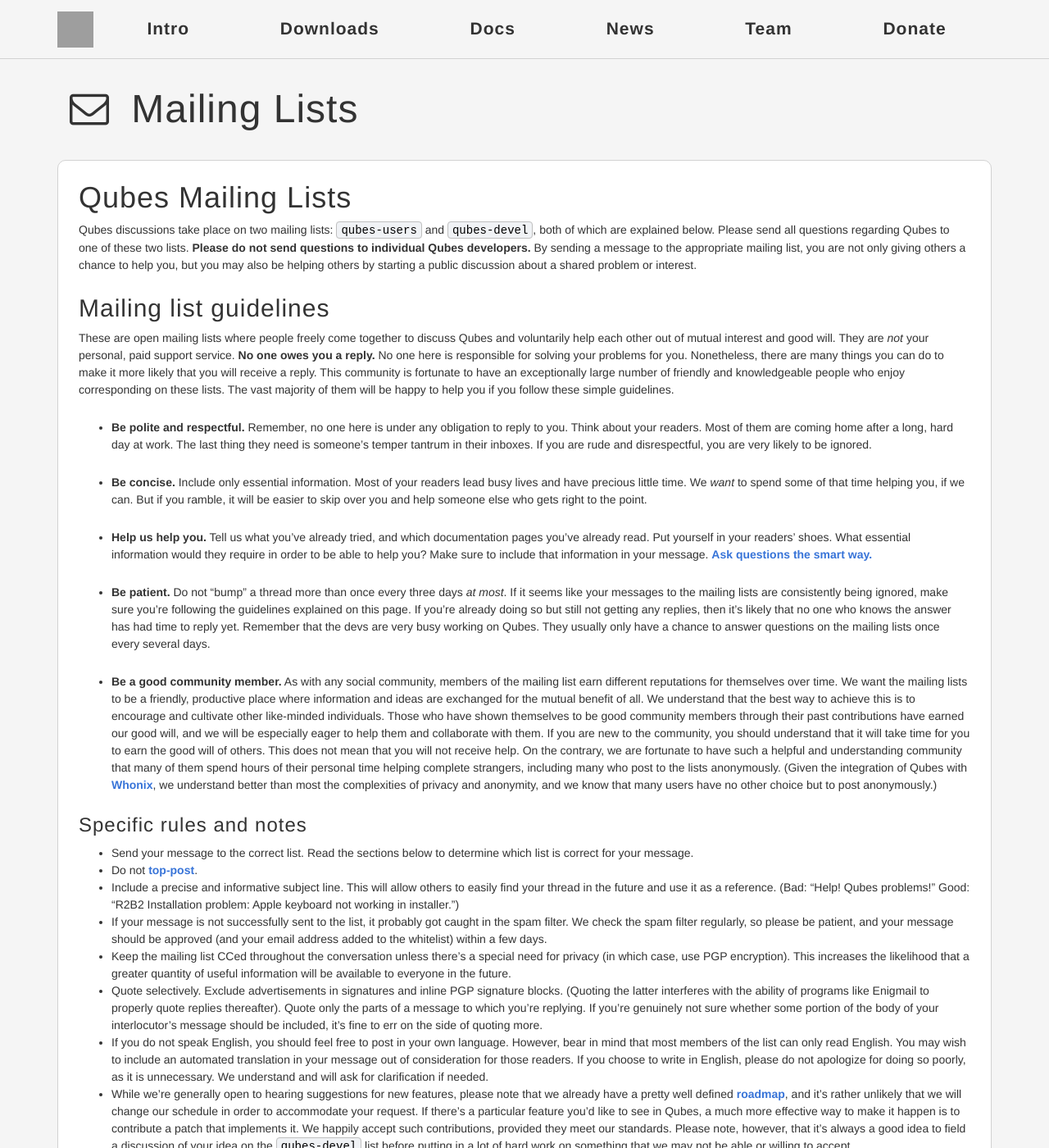
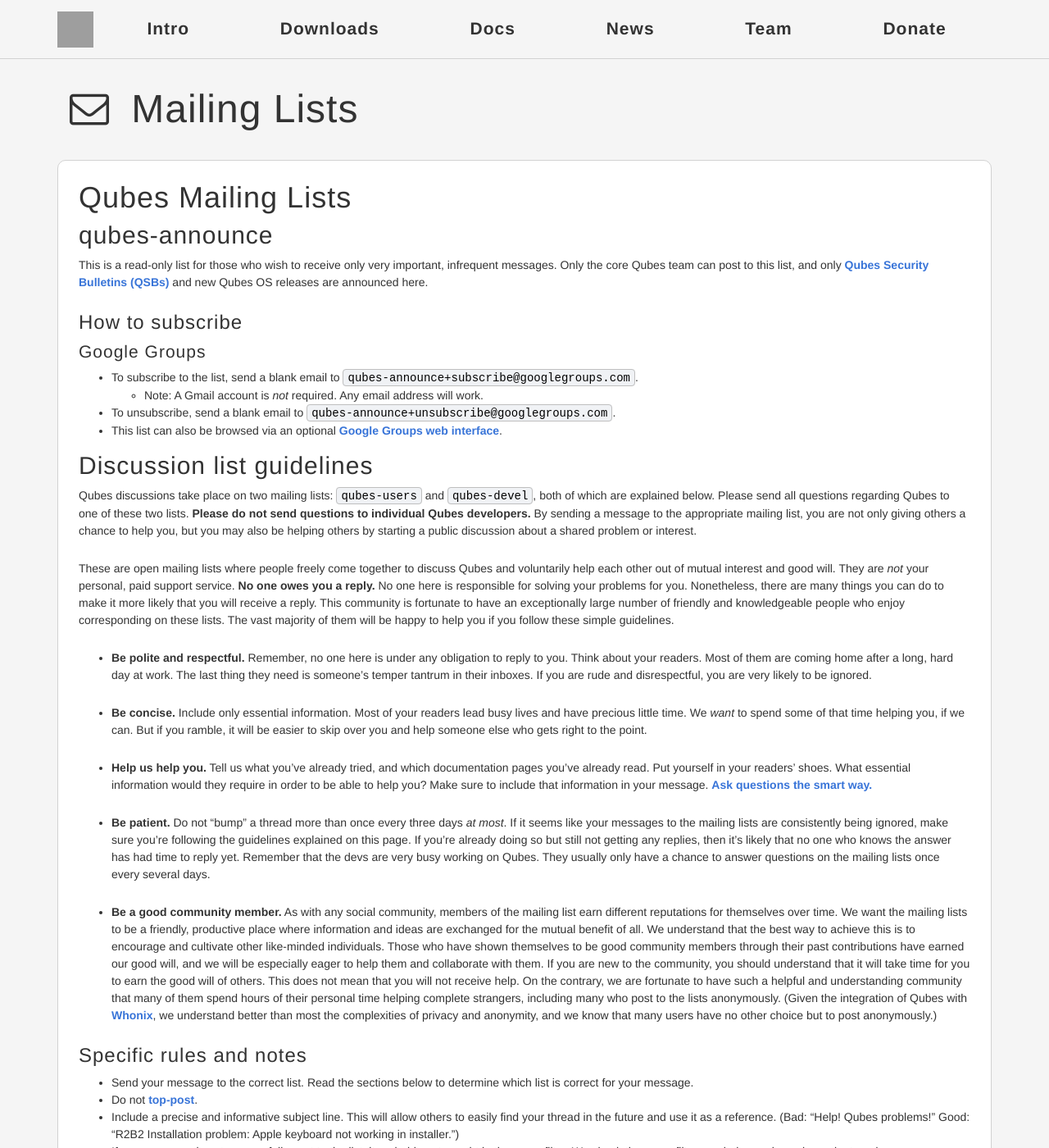
Before and after one commit to QubesOS/qubesos.github.io, a Jekyll site: the page built from pages/mailing-lists.md, in a window 1280 px wide and 1400 px high. Shown: the whole window at 82% size. Built offline with Jekyll 4.4.1, drawn with Linux system fonts in a browser that asks for light colours; some web fonts are replaced; grey boxes are pictures that could not be loaded.

Commit message:
Add entry for qubes-announce
QubesOS/qubes-issues#2395

```diff
--- a/pages/mailing-lists.md
+++ b/pages/mailing-lists.md
@@ -14,6 +14,30 @@ redirect_from:
 Qubes Mailing Lists
 ===================
 
+qubes-announce
+--------------
+
+This is a read-only list for those who wish to receive only very important,
+infrequent messages. Only the core Qubes team can post to this list, and only
+[Qubes Security Bulletins (QSBs)][qsb] and new Qubes OS releases are announced
+here.
+
+### How to subscribe
+
+#### Google Groups
+
+ * To subscribe to the list, send a blank email to
+   `qubes-announce+subscribe@googlegroups.com`.
+   * Note: A Gmail account is *not* required. Any email address will work.
+ * To unsubscribe, send a blank email to
+   `qubes-announce+unsubscribe@googlegroups.com`.
+ * This list can also be browsed via an optional [Google Groups web
+   interface][qubes-announce-web].
+
+
+Discussion list guidelines
+--------------------------
+
 Qubes discussions take place on two mailing lists: `qubes-users` and
 `qubes-devel`, both of which are explained below. Please send all questions
 regarding Qubes to one of these two lists. **Please do not send questions to
@@ -21,10 +45,6 @@ individual Qubes developers.** By sending a message to the appropriate mailing
 list, you are not only giving others a chance to help you, but you may also be
 helping others by starting a public discussion about a shared problem or
 interest.
-
-
-Mailing list guidelines
------------------------
 
 These are open mailing lists where people freely come together to discuss Qubes
 and voluntarily help each other out of mutual interest and good will. They are
@@ -248,6 +268,8 @@ In the fourth step replace `news.mozilla.org` with `news.gmane.org`.
     click on **OK**. Thunderbrid will automatically remove the newsgroup.
 
 
+[qsb]: /doc/security-bulletins/
+[qubes-announce-web]: https://groups.google.com/group/qubes-announce
 [top-post]: https://en.wikipedia.org/wiki/Posting_style
 [roadmap]: https://github.com/QubesOS/qubes-issues/milestones
 [smart-questions]: http://www.catb.org/esr/faqs/smart-questions.html
```
Also changed, not shown: other parts of pages/mailing-lists.md (+4 -4 lines).
